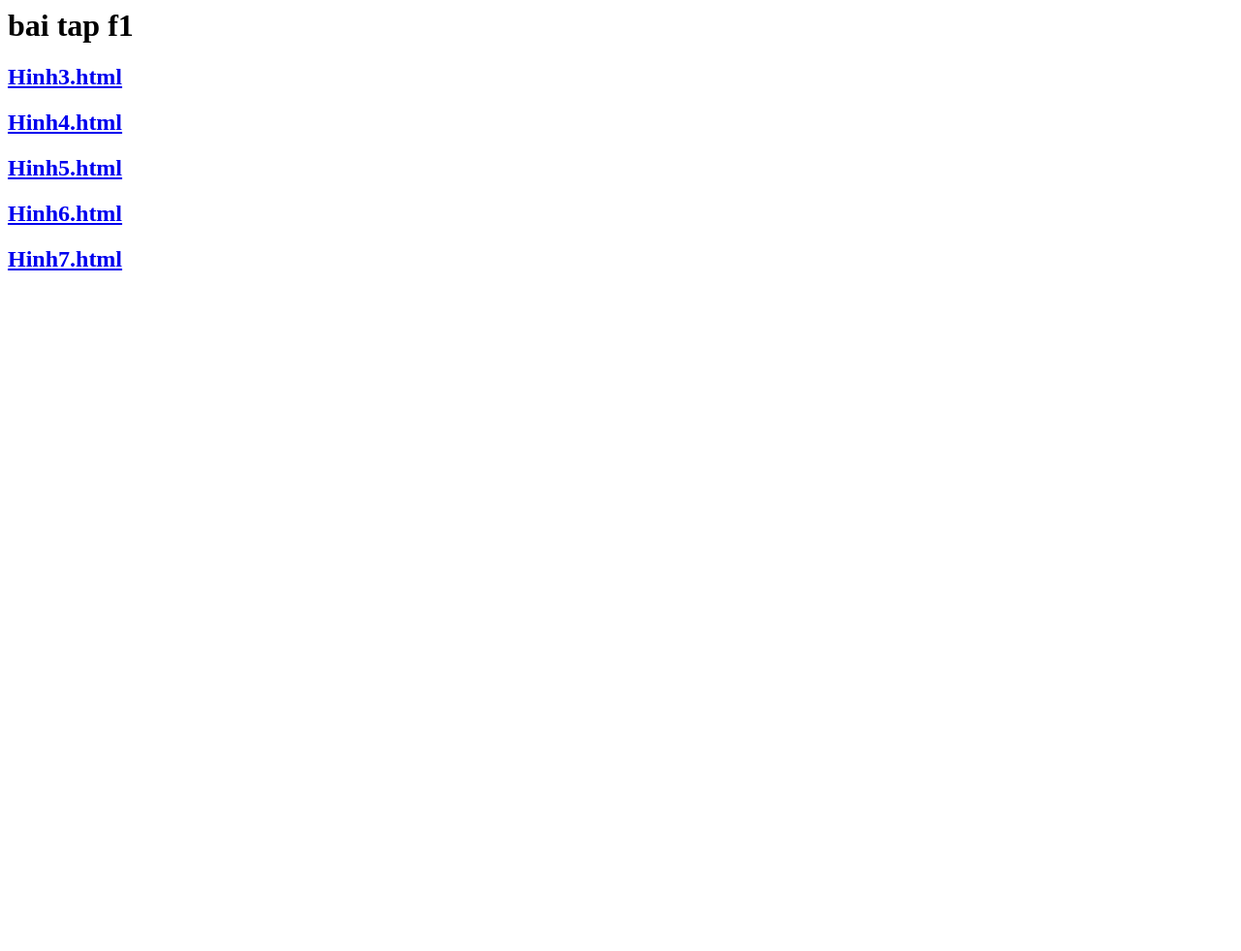
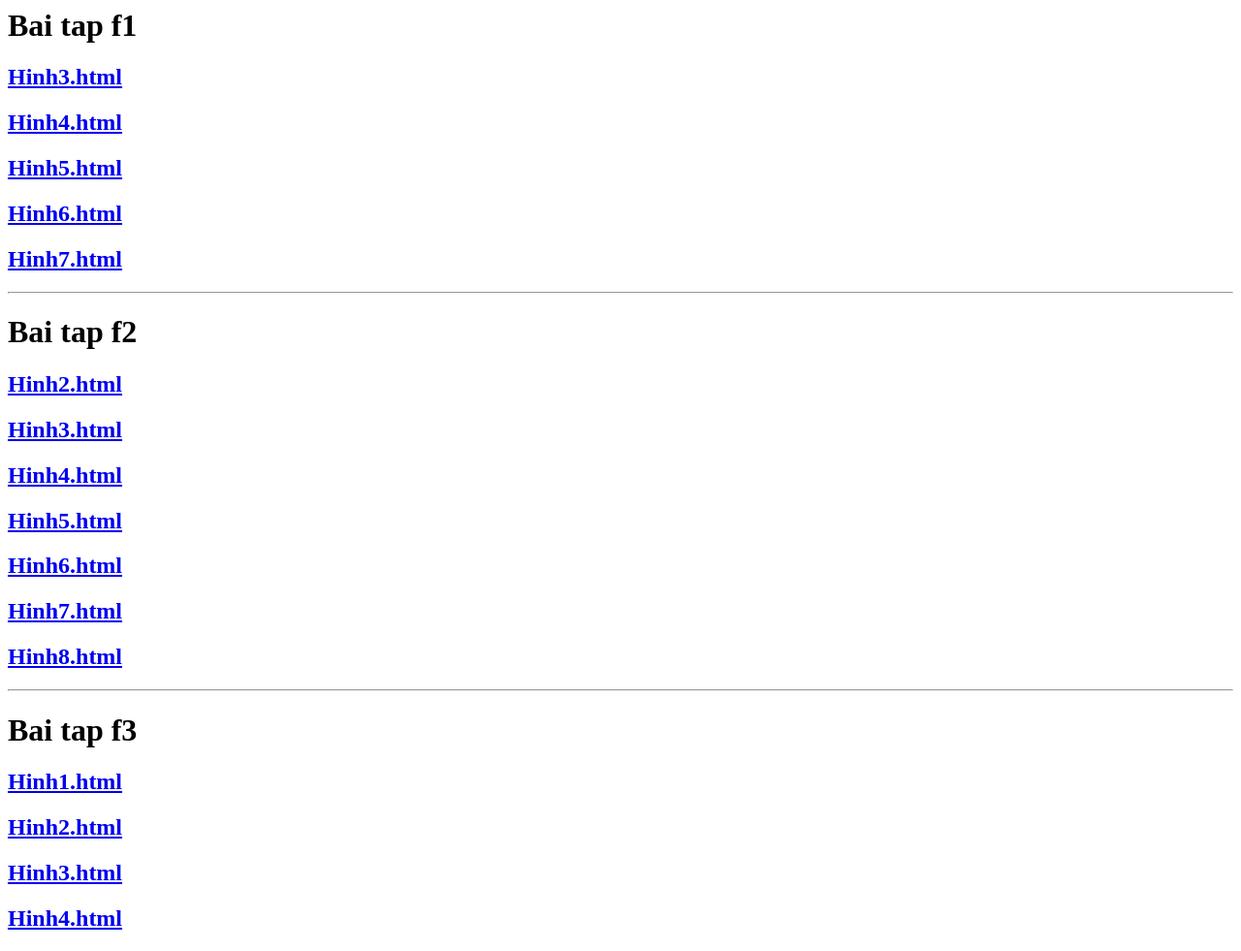
Before and after one commit to minhthuongnguyen2912jpg/minhthuongnguyen2912.github.io, a plain HTML site: page index.html in a window 1280 px wide. Shown: the whole page at 97% size. Before the commit the page ends 800 px from the top, so only its background shows below. Drawn offline with Linux system fonts and the light colour scheme.

Commit message:
Update index.html

```diff
--- a/index.html
+++ b/index.html
@@ -1,29 +1,30 @@
 <html>
-
   <header>
-
     <meta charset="utf-8">
-
-    <title>Lop 12A1</title>
-
+    <title>Lop12A1</title>
   </header>
-
   <body>
-
-    <h1>bai tap f1</h1>
-
+    <h1>Bai tap f1</h1>
     <h2><a href="baitapf1/hinh3.html">Hinh3.html</a></h2>
-
     <h2><a href="baitapf1/hinh4.html">Hinh4.html</a></h2>
-
     <h2><a href="baitapf1/hinh5.html">Hinh5.html</a></h2>
-
     <h2><a href="baitapf1/hinh6.html">Hinh6.html</a></h2>
-
     <h2><a href="baitapf1/hinh7.html">Hinh7.html</a></h2>
-
-
-
+    <hr>
+    <h1>Bai tap f2</h1>
+    <h2><a href="baitapf2/hinh2.html">Hinh2.html</a></h2>
+    <h2><a href="baitapf2/hinh3.html">Hinh3.html</a></h2>
+    <h2><a href="baitapf2/hinh4.html">Hinh4.html</a></h2>
+    <h2><a href="baitapf2/hinh5.html">Hinh5.html</a></h2>
+    <h2><a href="baitapf2/hinh6.html">Hinh6.html</a></h2>
+    <h2><a href="baitapf2/hinh7.html">Hinh7.html</a></h2>
+    <h2><a href="baitapf2/hinh8.html">Hinh8.html</a></h2>
+    <hr>
+    <h1>Bai tap f3</h1>
+    <h2><a href="baitapf1/hinh1.html">Hinh1.html</a></h2>
+    <h2><a href="baitapf1/hinh2.html">Hinh2.html</a></h2>
+    <h2><a href="baitapf1/hinh3.html">Hinh3.html</a></h2>
+    <h2><a href="baitapf1/hinh4.html">Hinh4.html</a></h2>
   </body>
-
 </html>
+</html>
```
